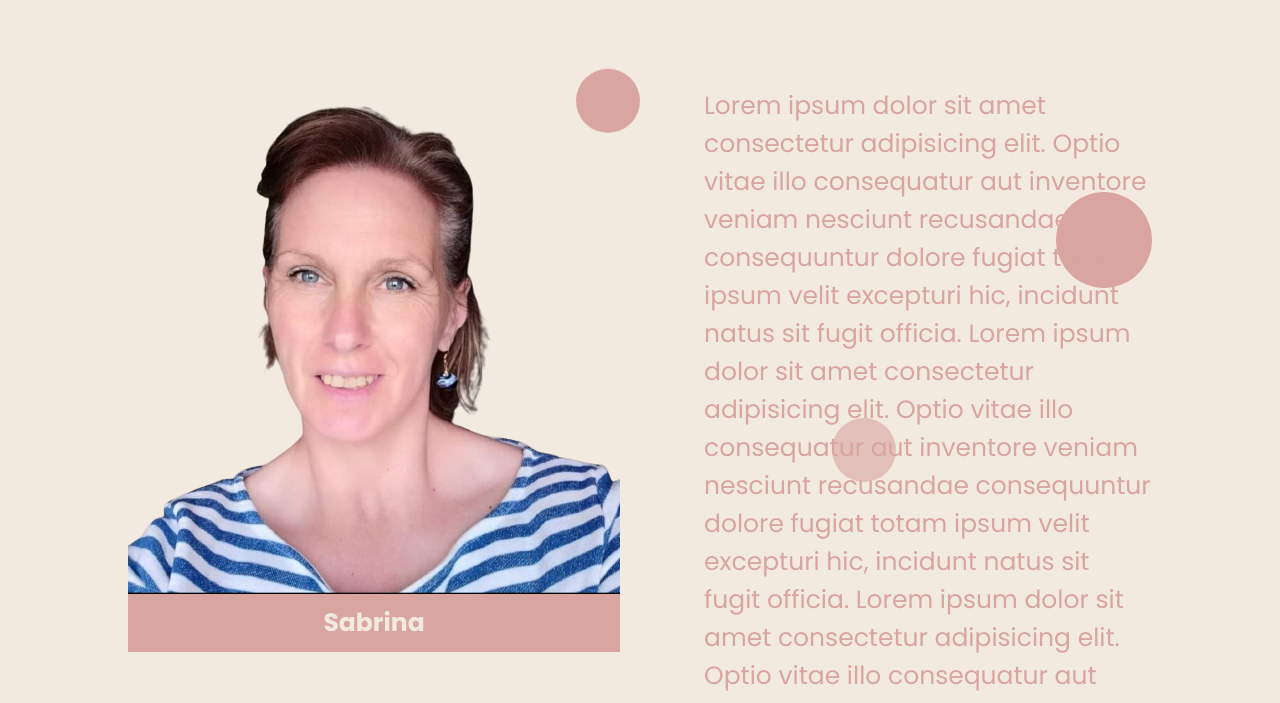
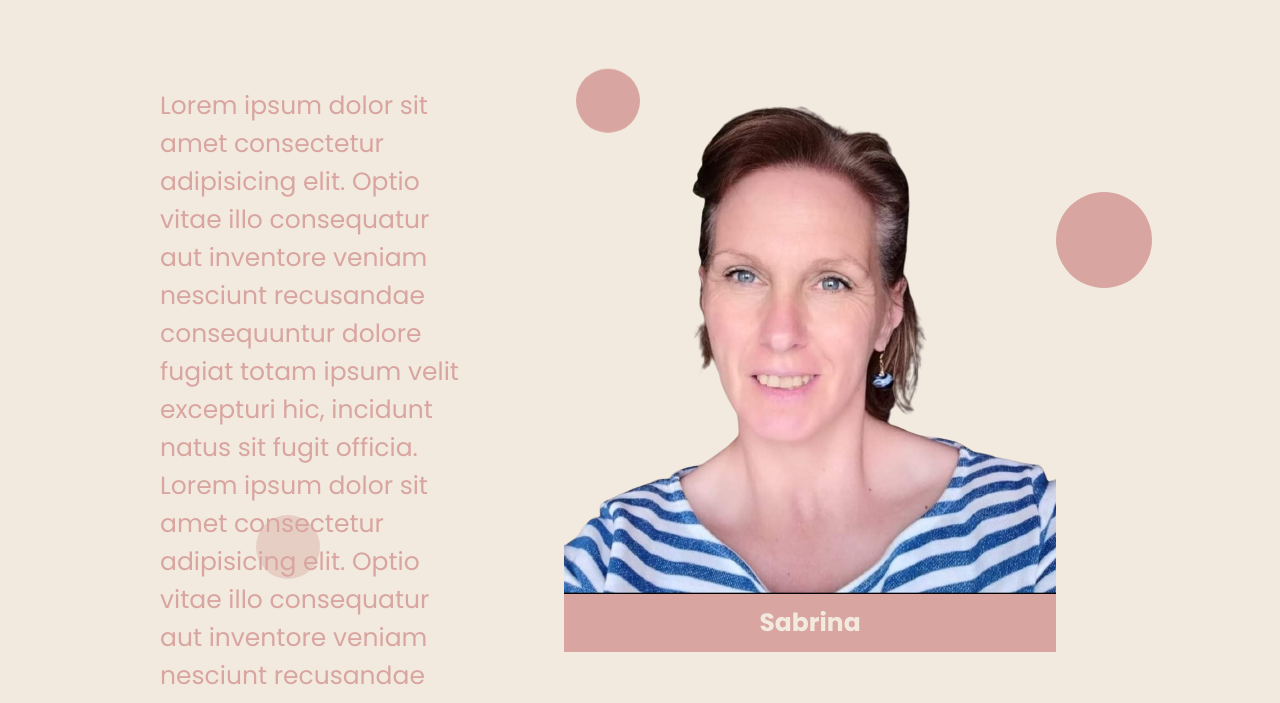
Before and after one commit to Othior/sabHypnoseHeader, a plain HTML site: page index.html in a window 1280 px wide. Shown: the part 125-828 px from the top of the page. Drawn offline with Linux system fonts and the light colour scheme.

Commit message:
test changement de cote

```diff
--- a/style.css
+++ b/style.css
@@ -24,6 +24,7 @@ ul{
     color: #D9A5A0;
     font-size: 40px;
     font-weight: bold;
+    font-style: oblique;
 }
 .nav_item{
     display: flex;
@@ -99,19 +100,24 @@ ul{
     display: grid;
     grid-template-columns: 10% 1fr 1fr 10%;
     grid-template-rows: 2fr 1fr;
-    align-items: stretch;
-    justify-content: flex-end;
+    /* align-items: stretch; */
+    /* justify-content: center; */
+    align-content: center;
+    grid-column-gap: 2rem;
 }
 .picture_me{
-    width: 45vw;
-    height: 45vh;
-    grid-column: 2/3;
+    /* width: 45vw;
+    height: 45vh; */
+    grid-column: 3/4;
     grid-row: 1/3;
+    /* left: 10rem;
+    right: 10rem; */
+}
+.picture_me img , .picture_me h2{
+    margin: 0rem 4rem;
 }
 .picture_me img{
-    /* background-color: #F2EADF;
-    border-radius: 50%; */
-    /* width: ; */
+
 }
 .picture_me h2{
     background: #D9A5A0;
@@ -121,11 +127,13 @@ ul{
     text-align: center;
     margin-top: -7px;
     padding: 10px;
+    grid-column: 3/4;
+    grid-row: 1/2;
 }
 .description_me{
     color: #D9A5A0;
     font-size: 25px;
-    grid-column: 3/4;
+    grid-column: 2/3;
     grid-row: 1/3;
 }
 .description_me p {
```
